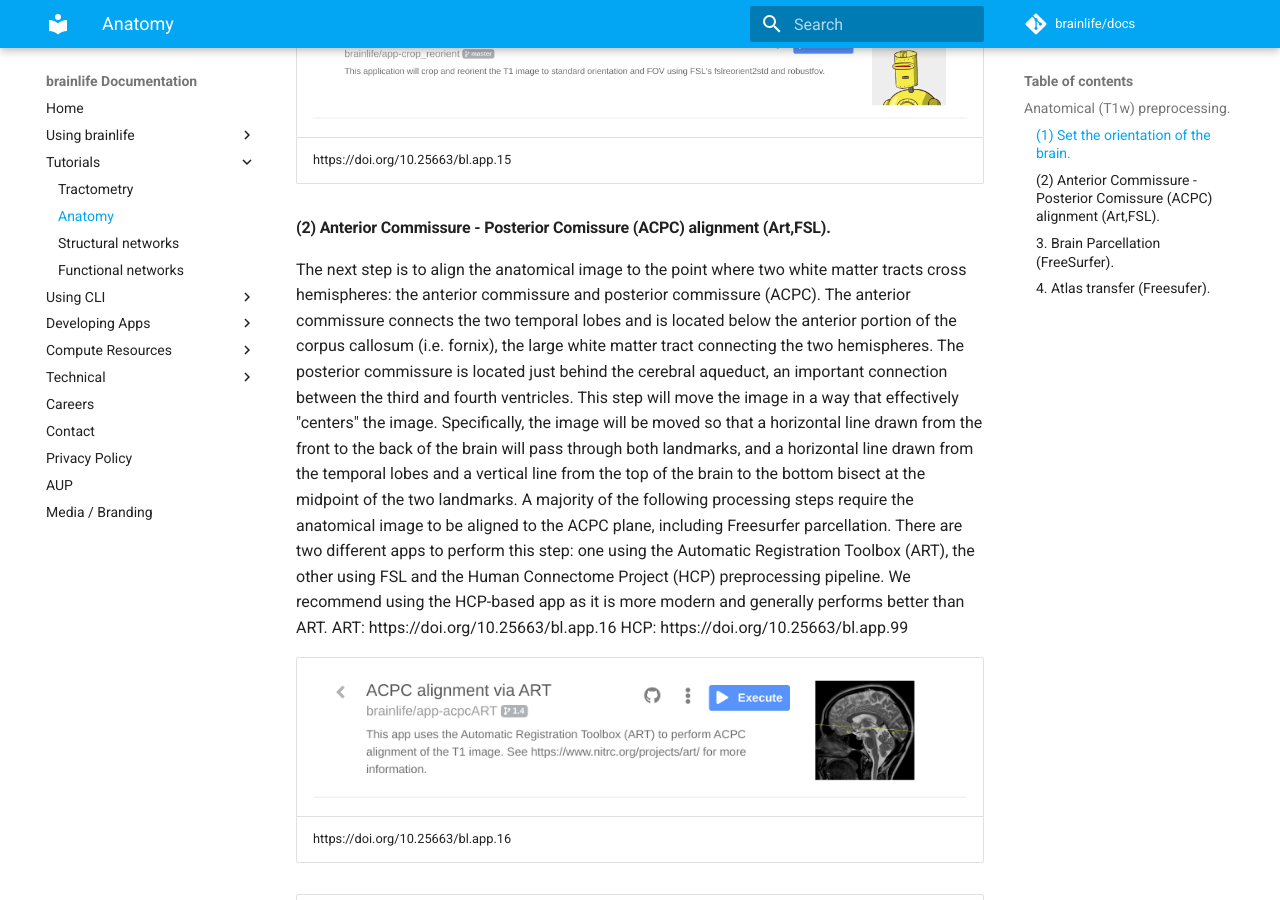
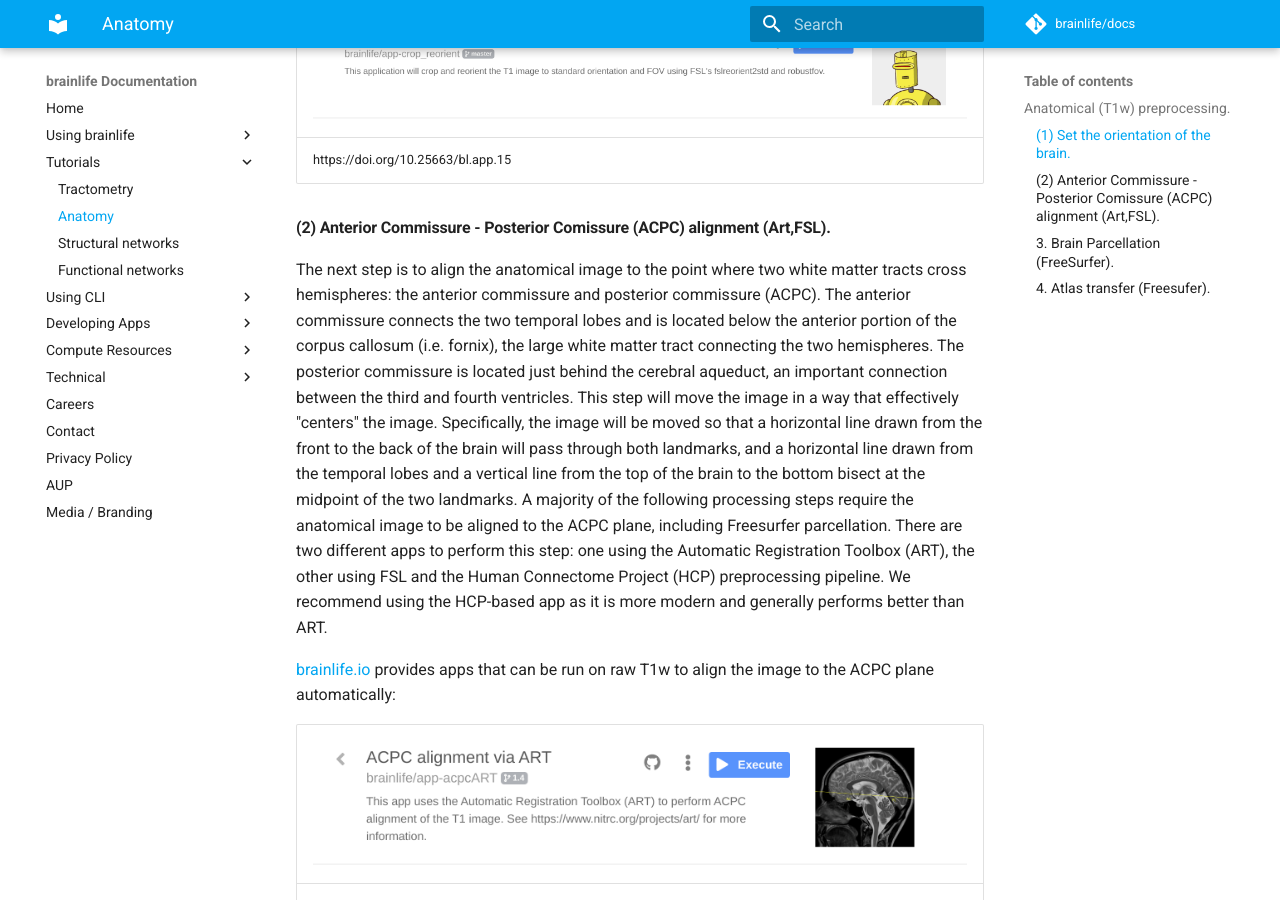
Before and after one commit to brainlife/docs, an MkDocs documentation site: the page built from docs/tutorial/t1w-preprocessing.md, in a window 1280 px wide and 900 px high, scrolled down 1351 px. Built offline with MkDocs 1.6.1 and Material for MkDocs 9.7.7, drawn with Linux system fonts in a browser that asks for light colours; comment, search, counter and statistics services are not loaded.

Commit message:
Update t1w-preprocessing.md

```diff
--- a/docs/tutorial/t1w-preprocessing.md
+++ b/docs/tutorial/t1w-preprocessing.md
@@ -25,21 +25,17 @@
 #### (2) Anterior Commissure - Posterior Comissure (ACPC) alignment (Art,FSL).
 
 The next step is to align the anatomical image to the point where two white matter tracts cross hemispheres: the anterior commissure and posterior commissure (ACPC). The anterior commissure connects the two temporal lobes and is located below the anterior portion of the corpus callosum (i.e. fornix), the large white matter tract connecting the two hemispheres. The posterior commissure is located just behind the cerebral aqueduct, an important connection between the third and fourth ventricles. This step will move the image in a way that effectively "centers" the image. Specifically, the image will be moved so that a horizontal line drawn from the front to the back of the brain will pass through both landmarks, and a horizontal line drawn from the temporal lobes and a vertical line from the top of the brain to the bottom bisect at the midpoint of the two landmarks. A majority of the following processing steps require the anatomical image to be aligned to the ACPC plane, including Freesurfer parcellation. There are two different apps to perform this step: one using the Automatic Registration Toolbox (ART), the other using FSL and the Human Connectome Project (HCP) preprocessing pipeline. We recommend using the HCP-based app as it is more modern and generally performs better than ART.
-ART: https://doi.org/10.25663/bl.app.16
-HCP: https://doi.org/10.25663/bl.app.99
+
+[brainlife.io](https://brainlife.io) provides apps that can be run on raw T1w to align the image to the ACPC plane automatically:
 
 | ![art](/docs/img/app.art.bl.header.png)|
 |------------------------------------|
 | https://doi.org/10.25663/bl.app.16 |
 
-
 | ![hcp-acpc](/docs/img/app.hcp-acpc.bl.header.png)|
 |------------------------------------|
 | https://doi.org/10.25663/bl.app.99 |
 
-
-![art](/docs/img/app.art.bl.header.png)
-![hcp-acpc](/docs/img/app.hcp-acpc.bl.header.png)
 
 #### 3. Brain Parcellation (FreeSurfer).
 
```
